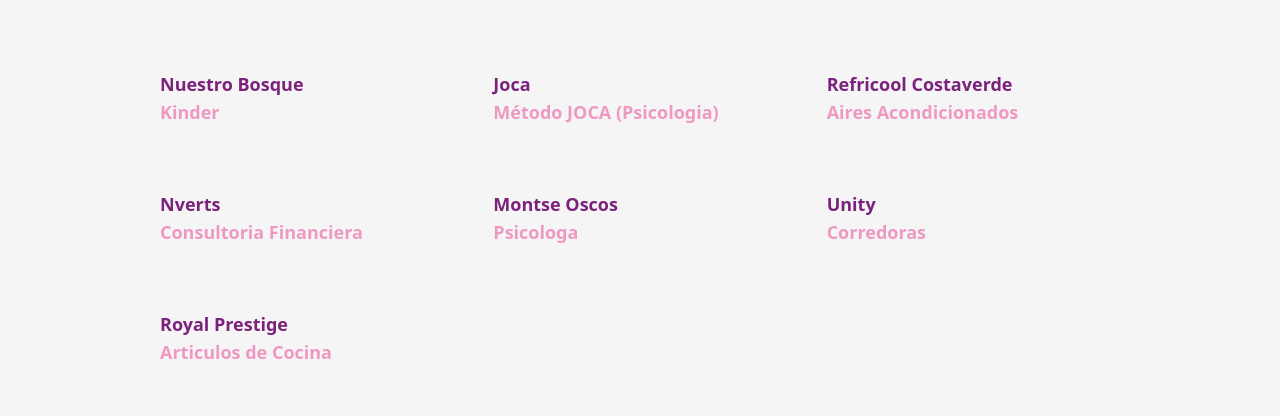
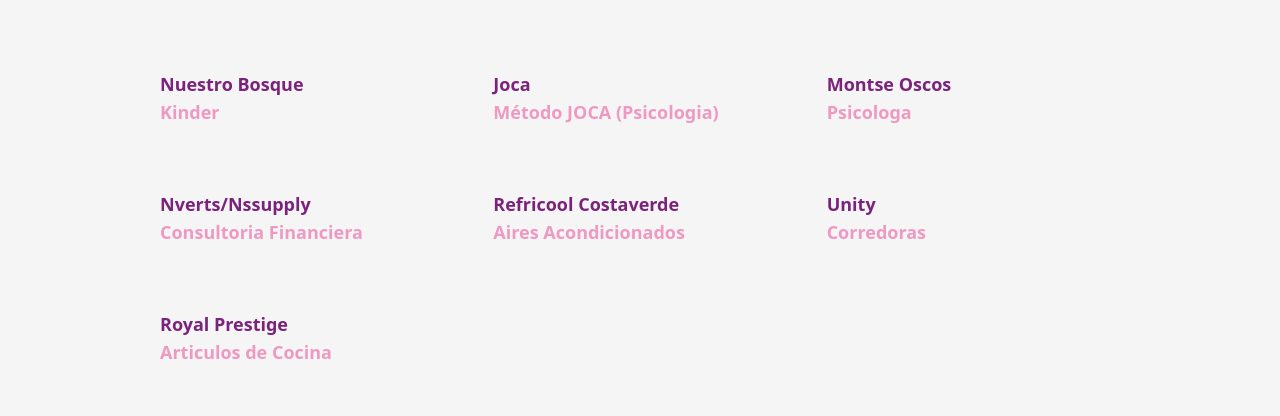
Before and after one commit to SharkF17/migoPage, a React (Vite) app: page /clientes in a window 1280 px wide. Shown: the part 958-1374 px from the top of the page. Built offline with nearby package versions, Linux system fonts and the light colour scheme.

Commit message:
optimiza el codigo en Clientes con una lista

```diff
--- a/src/pages/3.proyectos/Clientes.jsx
+++ b/src/pages/3.proyectos/Clientes.jsx
@@ -1,6 +1,48 @@
+import { FaGit } from "react-icons/fa";
 import Navbar from "../../components/header/Navbar";
 import marketing from "/marketing.jpg";
 import phone from "/phone.jpg";
+
+const CLIENTES = [
+  {
+    nombre: "Nuestro Bosque",
+    giro: "Kinder",
+    descripcion:
+      "Todo comenzó tocando las puertas de un kínder, al que perteneció la dueña de MIGO. Comenzamos con activar y dar una identidad visual más sólida a la escuela. Se realizó un levantamiento de imagen de la escuela, para utilizarla como contenido orgánico. Establecimos una identidad visual. Trabajamos en conjunto cerca del cierre de ciclo. Creamos un video de graduación, por el tiempo de la pandemia. El equipo MIGO, junto con las maestras del Kínder, realizaron un video de despedida a los alumnos que cerraban el ciclo escolar.",
+  },
+  {
+    nombre: "Joca",
+    giro: "Método JOCA (Psicologia)",
+    descripcion:
+      "El método JOCA, creado por la Dra. Carmen Puga, trabajó con MIGO, para tener una mejor presencia en Redes Sociales. Manejamos Facebook, Instagram, TikTok y YouTube. Todo el contenido creado en ese tiempo fue orgánico. Se crearon clases de estiramiento, las cuáles grabó y editó el equipo de MIGO. Se grabó un en vivo cada semana. Apoyamos en la creación y edición de su segundo libro “De Nuestros Amores Que lo Iluminan Todo”.",
+  },
+  {
+    nombre: "Montse Oscos",
+    giro: "Psicologa",
+    descripcion:
+      "En esta ocasión MIGO fue un complemento para la cliente, ya que en esta situación, la cliente generaba en su mayoría su propio contenido. Se hizo una renovación de página web en su tiempo trabajado, y edición de ciertos videos.",
+  },
+  {
+    nombre: "Nverts/Nssupply",
+    giro: "Consultoria Financiera",
+    descripcion: "Ubicada en Estocolmo, Suecia",
+  },
+  {
+    nombre: "Refricool Costaverde",
+    giro: "Aires Acondicionados",
+    descripcion: "",
+  },
+  {
+    nombre: "Unity",
+    giro: "Corredoras",
+    descripcion: "",
+  },
+  {
+    nombre: "Royal Prestige",
+    giro: "Articulos de Cocina",
+    descripcion: "",
+  },
+];
 
 export default function Clientes() {
   return (
@@ -53,36 +95,12 @@
         <section className="flex flex-col bg-bgwhite py-10 text-rosin md:flex-row md:space-x-14 md:px-10">
           <div className="mx-auto my-10 w-4/5 space-y-10 text-lg md:font-semibold">
             <div className="m-auto grid grid-cols-3 gap-y-16 md:gap-x-10">
-              <div>
-                <p className="font-semibold text-migomorado">Nuestro Bosque</p>
-                <p>Kinder</p>
-              </div>
-              <div>
-                <p className="font-semibold text-migomorado">Joca</p>
-                <p>Método JOCA {"(Psicologia)"}</p>
-              </div>
-              <div>
-                <p className="font-semibold text-migomorado">
-                  Refricool Costaverde
-                </p>
-                <p>Aires Acondicionados</p>
-              </div>
-              <div>
-                <p className="font-semibold text-migomorado">Nverts</p>
-                <p>Consultoria Financiera</p>
-              </div>
-              <div>
-                <p className="font-semibold text-migomorado">Montse Oscos</p>
-                <p>Psicologa</p>
-              </div>
-              <div>
-                <p className="font-semibold text-migomorado">Unity</p>
-                <p>Corredoras</p>
-              </div>
-              <div>
-                <p className="font-semibold text-migomorado">Royal Prestige</p>
-                <p>Articulos de Cocina</p>
-              </div>
+              {CLIENTES.map(({ nombre, giro, descripcion }) => (
+                <div>
+                  <p className="font-semibold text-migomorado">{nombre}</p>
+                  <p>{giro}</p>
+                </div>
+              ))}
             </div>
           </div>
         </section>
```
